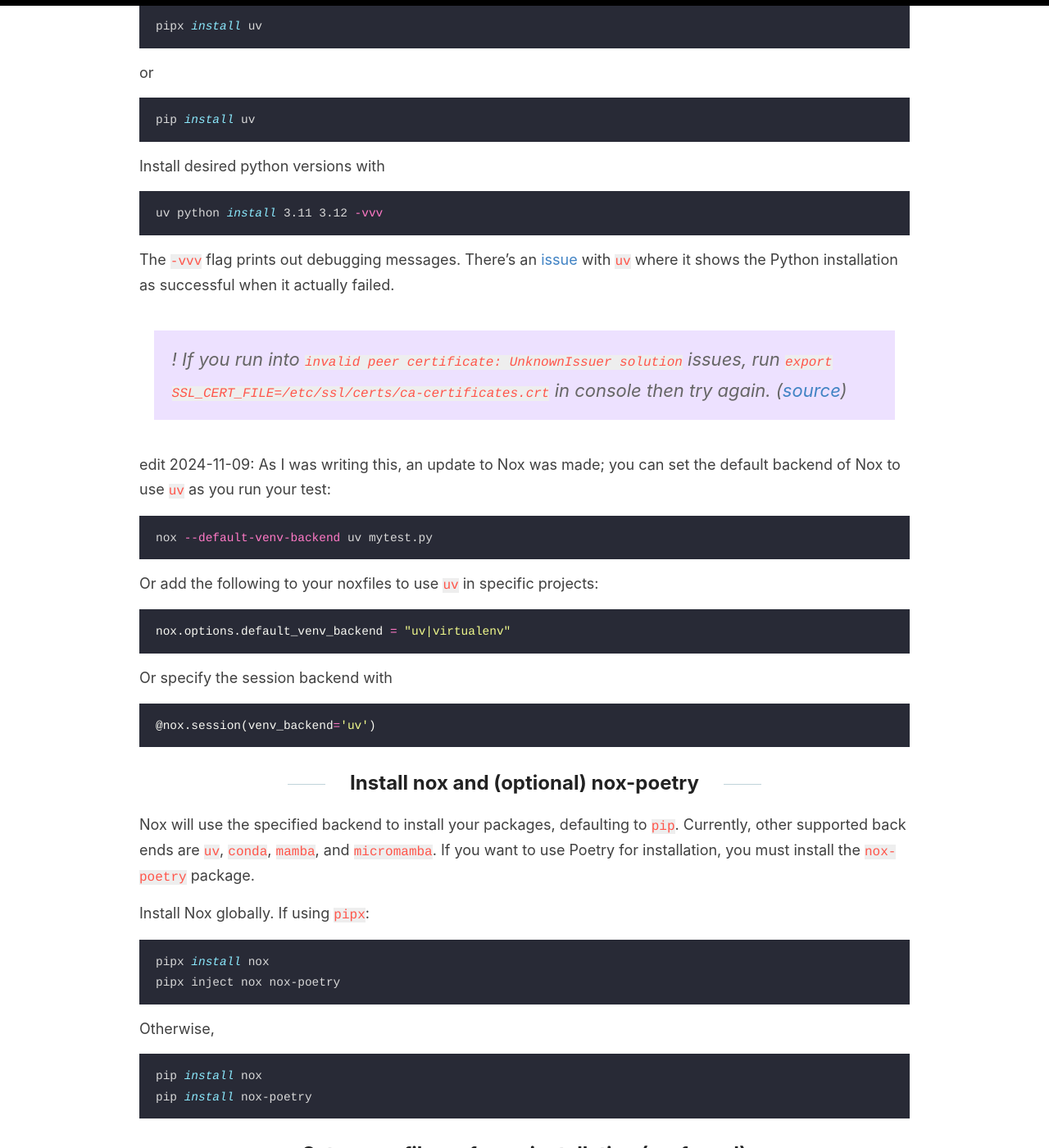
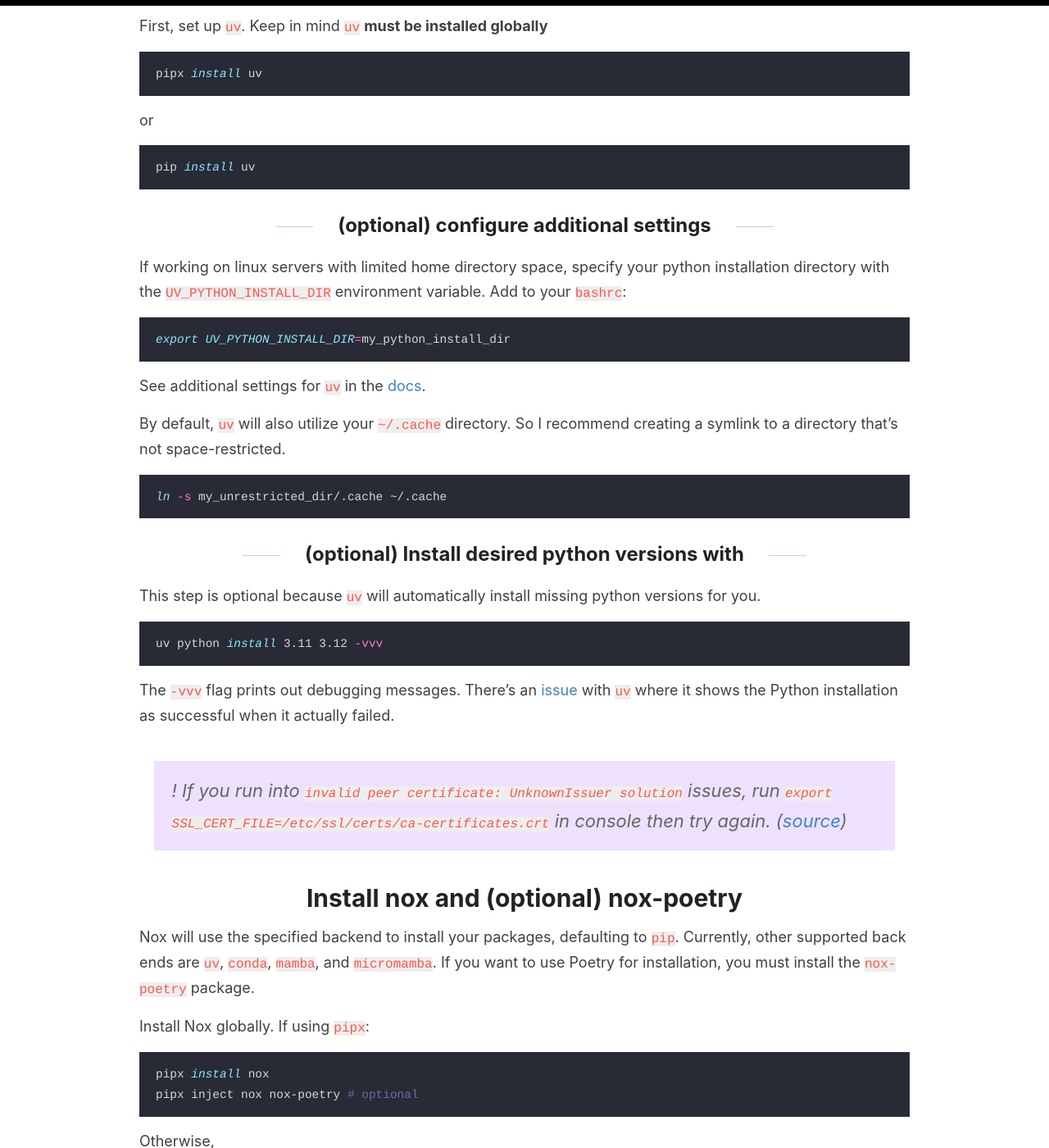
Before and after one commit to kfchou/kfchou.github.io, a Jekyll site: the page built from _posts/2024-11-09-pytest-nox-uv.md, in a window 1280 px wide and 1400 px high, scrolled down 1490 px. Shown: the whole window at 82% size. Built offline with Jekyll 4.4.1, drawn with Linux system fonts in a browser that asks for light colours; comment, search, counter and statistics services are not loaded; some of the changed text lies outside the part shown.

Commit message:
big update to nox and uv

````diff
--- a/_posts/2024-11-09-pytest-nox-uv.md
+++ b/_posts/2024-11-09-pytest-nox-uv.md
@@ -8,11 +8,15 @@
 
 In this post:
 - [Nox in a nutshell](#nox-in-a-nutshell)
-- [Testing a Poetry-managed package with Nox](#testing-a-poetry-managed-package-with-nox)
-  - [Install the desired python versions](#install-the-desired-python-versions)
-  - [Install nox and (optional) nox-poetry](#install-nox-and-optional-nox-poetry)
-  - [Set up noxfile.py for uv installation (preferred)](#set-up-noxfilepy-for-uv-installation-preferred)
-  - [Set up noxfile.py for Poetry installation (no longer preferred)](#set-up-noxfilepy-for-poetry-installation-no-longer-preferred)
+- [Set up `uv` to manage python versions and package installations](#set-up-uv-to-manage-python-versions-and-package-installations)
+  - [(optional) configure additional settings](#optional-configure-additional-settings)
+  - [(optional) Install desired python versions with](#optional-install-desired-python-versions-with)
+- [Install nox and (optional) nox-poetry](#install-nox-and-optional-nox-poetry)
+- [Set up Noxfile.py](#set-up-noxfilepy)
+  - [Set uv as the backend](#set-uv-as-the-backend)
+  - [Use uv to handle package installations](#use-uv-to-handle-package-installations)
+  - [Poetry installation (no longer preferred)](#poetry-installation-no-longer-preferred)
+- [Using Nox to compare pip, poetry, and uv](#using-nox-to-compare-pip-poetry-and-uv)
 - [Other common Nox uses](#other-common-nox-uses)
 - [Wrapping up](#wrapping-up)
 
@@ -20,12 +24,11 @@
 # Nox in a nutshell
 First, there was Tox. Tox is a CLI tool to automate and standardize testing in python. Its options are stored in a config file, which can be a `.ini` or a `.toml` file. In fact, its configs can also be stored in your `pyproject.toml` file. However, config files can be limiting. Tox grants Python users more freedom by storing test configurations in a Python file instead.
 
-If you're familiar with GNU Make, "sessions" in Nox are similar to "targets" in Make. In fact, you can do everything that Tox or Nox does in a Makefile. But Makefiles are general-purpose and has a high learning curve for new users. So, Python users can quickly get started with Nox. Perhaps this is the reason why Nox is part of the [Hypermodern Cookiecutter](https://github.com/cjolowicz/cookiecutter-hypermodern-python). Side note: the Hypermodern Cookiecutter was last released on 2022.06.23.
+If you're familiar with GNU Make, "sessions" in Nox are similar to "targets" in Make. In fact, you can do everything that Tox or Nox does in a Makefile. But Makefiles are general-purpose and has a high learning curve for new users. So, Python users can quickly get started with Nox. Perhaps this is the reason why Nox is part of the [Hypermodern Cookiecutter](https://github.com/cjolowicz/cookiecutter-hypermodern-python). Side note: the Hypermodern Cookiecutter was last updated on 2022.06.23.
 
 When you run Nox, a new virtual environment is created in each "session", and the commands within the session definitions are executed in sequence. This is how Nox can help your tests run in controlled environments.
 
-# Testing a Poetry-managed package with Nox
-## Install the desired python versions
+# Set up `uv` to manage python versions and package installations
 If your system does not already have the right python versions available, the tests will obviously fail. Let's use `uv` to install them.
 
 First, set up `uv`. Keep in mind `uv` **must be installed globally**
@@ -36,7 +39,21 @@
 ```sh
 pip install uv
 ```
-Install desired python versions with
+
+## (optional) configure additional settings
+If working on linux servers with limited home directory space, specify your python installation directory with the `UV_PYTHON_INSTALL_DIR` environment variable. Add to your `bashrc`:
+```bash
+export UV_PYTHON_INSTALL_DIR=my_python_install_dir
+```
+See additional settings for `uv` in the [docs](https://docs.astral.sh/uv/configuration/environment/#uv_python_install_dir).
+
+By default, `uv` will also utilize your `~/.cache` directory. So I recommend creating a symlink to a directory that's not space-restricted.
+```bash
+ln -s my_unrestricted_dir/.cache ~/.cache
+```
+
+## (optional) Install desired python versions with
+This step is optional because `uv` will automatically install missing python versions for you.
 ```sh
 uv python install 3.11 3.12 -vvv
 ```
@@ -45,7 +62,23 @@
 
 > ! If you run into `invalid peer certificate: UnknownIssuer solution` issues, run `export SSL_CERT_FILE=/etc/ssl/certs/ca-certificates.crt` in console then try again. ([source](https://github.com/astral-sh/uv/issues/1819))
 
-edit 2024-11-09: As I was writing this, an update to Nox was made; you can set the default backend of Nox to use `uv` as you run your test:
+
+# Install nox and (optional) nox-poetry
+Nox will use the specified backend to install your packages, defaulting to `pip`. Currently, other supported back ends are `uv`, `conda`, `mamba`, and `micromamba`. If you want to use Poetry for installation, you must install the `nox-poetry` package.
+
+Install Nox globally. If using `pipx`:
+```sh
+pipx install nox
+pipx inject nox nox-poetry # optional
+```
+Otherwise,
+```sh
+pip install nox
+pip install nox-poetry # optional
+```
+# Set up Noxfile.py
+## Set uv as the backend
+edit 2024-11-09: You can now set the default backend of Nox to use `uv`. There are seveeral ways to do this:
 ```sh
 nox --default-venv-backend uv mytest.py
 ```
@@ -58,23 +91,8 @@
 @nox.session(venv_backend='uv')
 ```
 
-
-## Install nox and (optional) nox-poetry
-Nox will use the specified backend to install your packages, defaulting to `pip`. Currently, other supported back ends are `uv`, `conda`, `mamba`, and `micromamba`. If you want to use Poetry for installation, you must install the `nox-poetry` package.
-
-Install Nox globally. If using `pipx`:
-```sh
-pipx install nox
-pipx inject nox nox-poetry
-```
-Otherwise,
-```sh
-pip install nox
-pip install nox-poetry
-```
-
-## Set up noxfile.py for uv installation (preferred)
-Here an example to run your tests with Python versions 3.10, 3.11, and 3.12. In each session, Nox will
+## Use uv to handle package installations
+Here is an example to run your tests with Python versions 3.10, 3.11, and 3.12. In each session, Nox will
 1. use uv to install your dependencies (without the `dev` group),
 2. Install pytest plugins
 3. Run tests with the parameters shown
@@ -82,12 +100,13 @@
 ```py
 import nox
 
+# uv will handle any missing python versions
 python_versions = ["3.10", "3.11", "3.12"]
 
 @nox.session(python=python_versions, venv_backend='uv')
 def tests(session):
     """Run tests on specified Python versions."""
-    # Install the package and test dependencies
+    # Install the package and test dependencies with uv
     session.run_always("uv", "pip", "install", ".", external=True)
 
     session.install(
@@ -117,7 +136,7 @@
 
 et voila.
 
-## Set up noxfile.py for Poetry installation (no longer preferred)
+## Poetry installation (no longer preferred)
 Here an example to run your tests with Python versions 3.10, 3.11, and 3.12. In each session, Nox will
 1. use Poetry to install your dependencies (without the `dev` group),
 2. Install pytest plugins
@@ -163,6 +182,11 @@
 
 But notice that installing requirements with Poetry is much slower than uv.
 
+# Using Nox to compare pip, poetry, and uv
+uv is build to be much, much faster than pip and poetry. Let's write a noxfile to test whether this is the case.
+
+Here, I assume `pip`, `poetry`, and `uv` are all set up in your system, and you have a `pyproject.toml` file configured for poetry, and a corresponding `requirements.txt` file exists.
+
 # Other common Nox uses
 Since Nox is just like Make, you can run the sessions to do much more than testing, [such as](https://nox.thea.codes/en/stable/cookbook.html):
 * Creating Dev Environments
````
